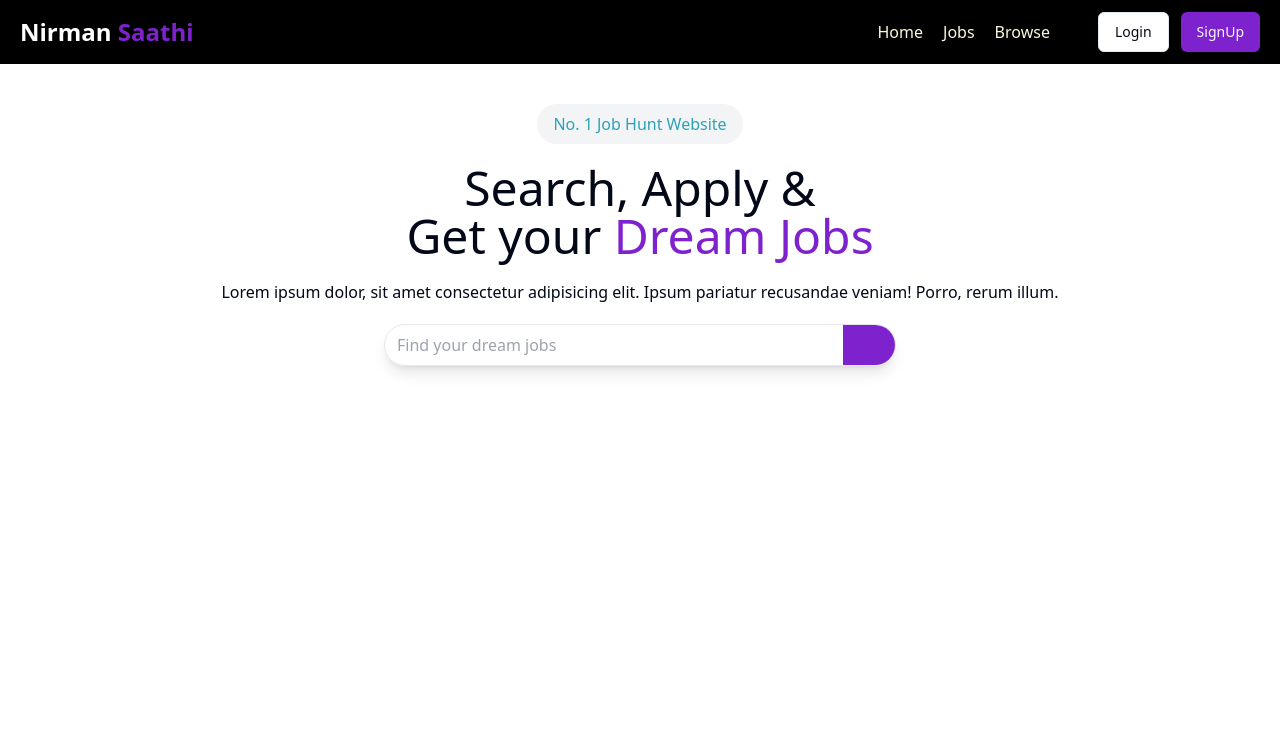
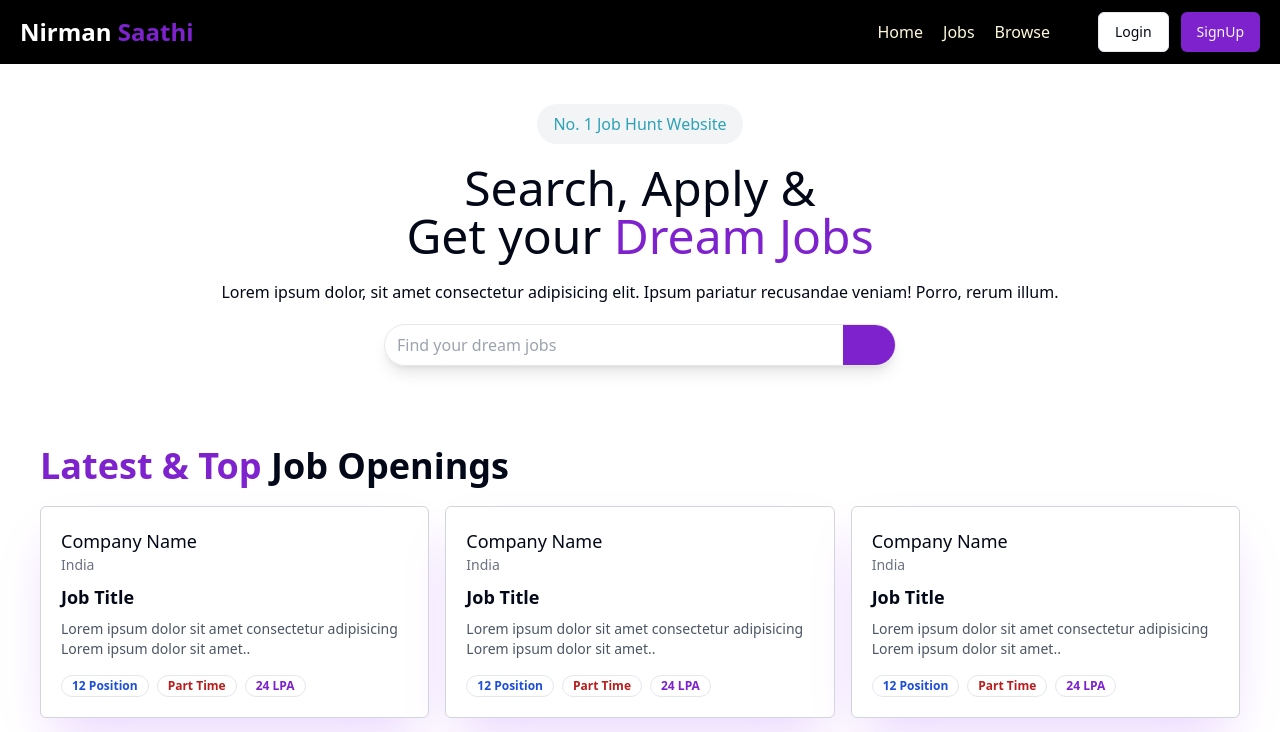
Before and after one commit to Shubham-Rajpoot/Nirman-Saathi, a React (Vite) app in the folder frontend/: page / in a window 1280 px wide. Shown: the top 732 px of the page. Built offline with nearby package versions, Linux system fonts and the light colour scheme; some icons are missing; the HTML template or start-up script is replaced by a standard one.

Commit message:
latest job made

```diff
--- a/frontend/src/components/Home.jsx
+++ b/frontend/src/components/Home.jsx
@@ -1,12 +1,14 @@
 import React from 'react'
 import Navbar from './shared/Navbar'
 import HeroSection from './HeroSection'
+import LatestJobs from './LatestJobs'
 
 const Home = () => {
   return (
     <div>
       <Navbar/>
       <HeroSection />
+      <LatestJobs/>
     </div>
   )
 }
--- /dev/null
+++ b/frontend/src/components/LatestJobCards.jsx
@@ -0,0 +1,24 @@
+import React from 'react'
+import { Badge } from './ui/badge'
+
+const LatestJobCards = () => {
+  return (
+    <div className='p-5 rounded-md shadow-2xl shadow-purple-200 bg-white border border-gray-300 cursor-pointer'>
+        <div>
+        <h1 className='font-medium text-lg'>Company Name</h1>
+        <p className='text-sm text-gray-500'>India</p>
+        </div>
+        <div>
+            <h1 className='font-bold text-lg my-2'>Job Title</h1>
+            <p className='text-sm text-gray-600'>Lorem ipsum dolor sit amet consectetur adipisicing Lorem ipsum dolor sit amet..</p>
+        </div>
+        <div className='flex items-center gap-2 mt-4'>
+            <Badge className={'text-blue-700 font-bold'} variant="ghost">12 Position</Badge>
+            <Badge className={'text-red-700 font-bold'} variant="ghost">Part Time</Badge>
+            <Badge className={'text-purple-700 font-bold'} variant="ghost">24 LPA</Badge>
+        </div>
+    </div>
+  )
+}
+
+export default LatestJobCards
--- /dev/null
+++ b/frontend/src/components/LatestJobs.jsx
@@ -0,0 +1,20 @@
+import React from 'react'
+import LatestJobCards from './LatestJobCards';
+
+const randomJobs = [1,2,3,4,5,6,7,8] ;
+const LatestJobs = () => {
+  return (
+    <div className='max-w-[1200px]  mx-auto my-20'>
+      <h1 className='text-4xl font-bold'><span className="text-purple-700 ">Latest & Top </span>Job Openings</h1>
+      <div className='grid grid-cols-3 gap-4 my-5'>
+        {
+            randomJobs.slice(0,6).map((item, index)=> <LatestJobCards/>)
+        }
+      </div>
+
+    </div>
+
+  )
+}
+
+export default LatestJobs
--- /dev/null
+++ b/frontend/src/components/ui/badge.jsx
@@ -0,0 +1,34 @@
+import * as React from "react"
+import { cva } from "class-variance-authority";
+
+import { cn } from "@/lib/utils"
+
+const badgeVariants = cva(
+  "inline-flex items-center rounded-full border px-2.5 py-0.5 text-xs font-semibold transition-colors focus:outline-none focus:ring-2 focus:ring-ring focus:ring-offset-2",
+  {
+    variants: {
+      variant: {
+        default:
+          "border-transparent bg-primary text-primary-foreground hover:bg-primary/80",
+        secondary:
+          "border-transparent bg-secondary text-secondary-foreground hover:bg-secondary/80",
+        destructive:
+          "border-transparent bg-destructive text-destructive-foreground hover:bg-destructive/80",
+        outline: "text-foreground",
+      },
+    },
+    defaultVariants: {
+      variant: "default",
+    },
+  }
+)
+
+function Badge({
+  className,
+  variant,
+  ...props
+}) {
+  return (<div className={cn(badgeVariants({ variant }), className)} {...props} />);
+}
+
+export { Badge, badgeVariants }
```
